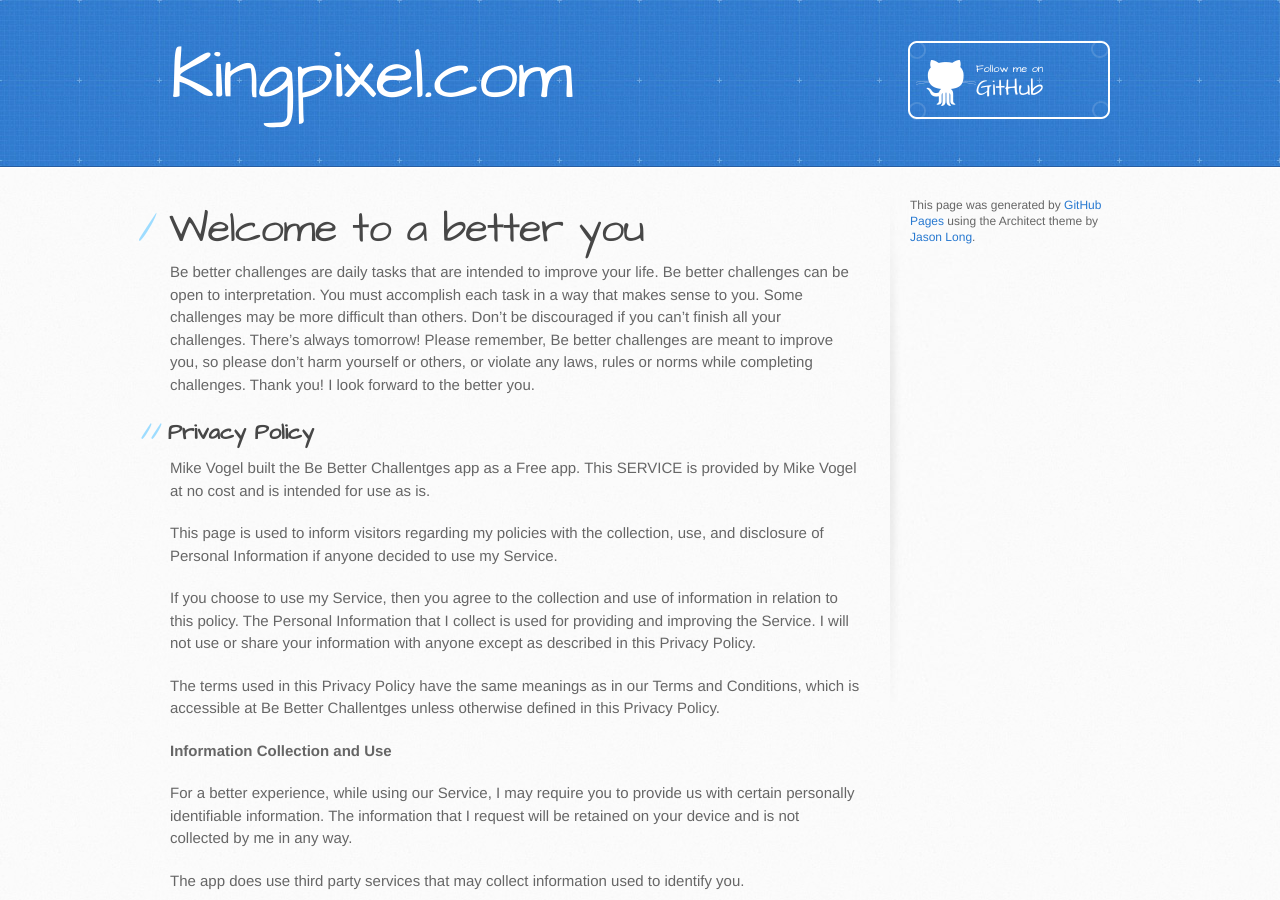
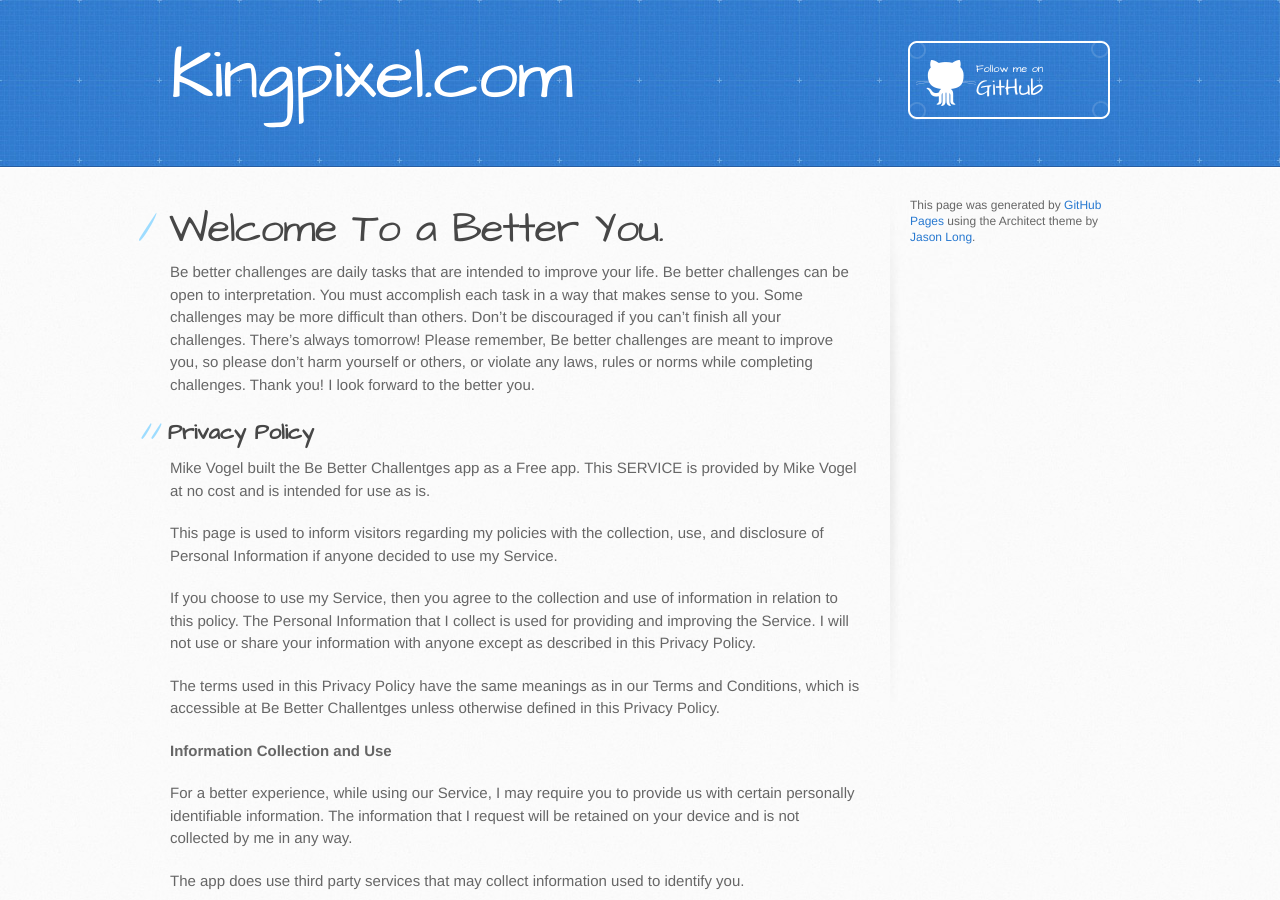
Before and after one commit to simonswiss/kingpixel-demo, a Jekyll site: the page built from be-better-challenges/index.md, in a window 1280 px wide and 900 px high. Built offline with Jekyll 4.4.1, drawn with Linux system fonts in a browser that asks for light colours; our own code applies the rules of GitHub Pages for plain Markdown files.

```diff
--- a/be-better-challenges/index.md
+++ b/be-better-challenges/index.md
@@ -1,4 +1,4 @@
-# Welcome to a better you
+# Welcome To a Better You.
 Be better challenges are daily tasks that are intended to improve your life. Be better challenges can be open to interpretation. You must accomplish each task in a way that makes sense to you. Some challenges may be more difficult than others. Don’t be discouraged if you can’t finish all your challenges. There’s always tomorrow! Please remember, Be better challenges are meant to improve you, so please don’t harm yourself or others, or violate any laws, rules or norms while completing challenges. Thank you! I look forward to the better you.
 
 ## Privacy Policy
```
